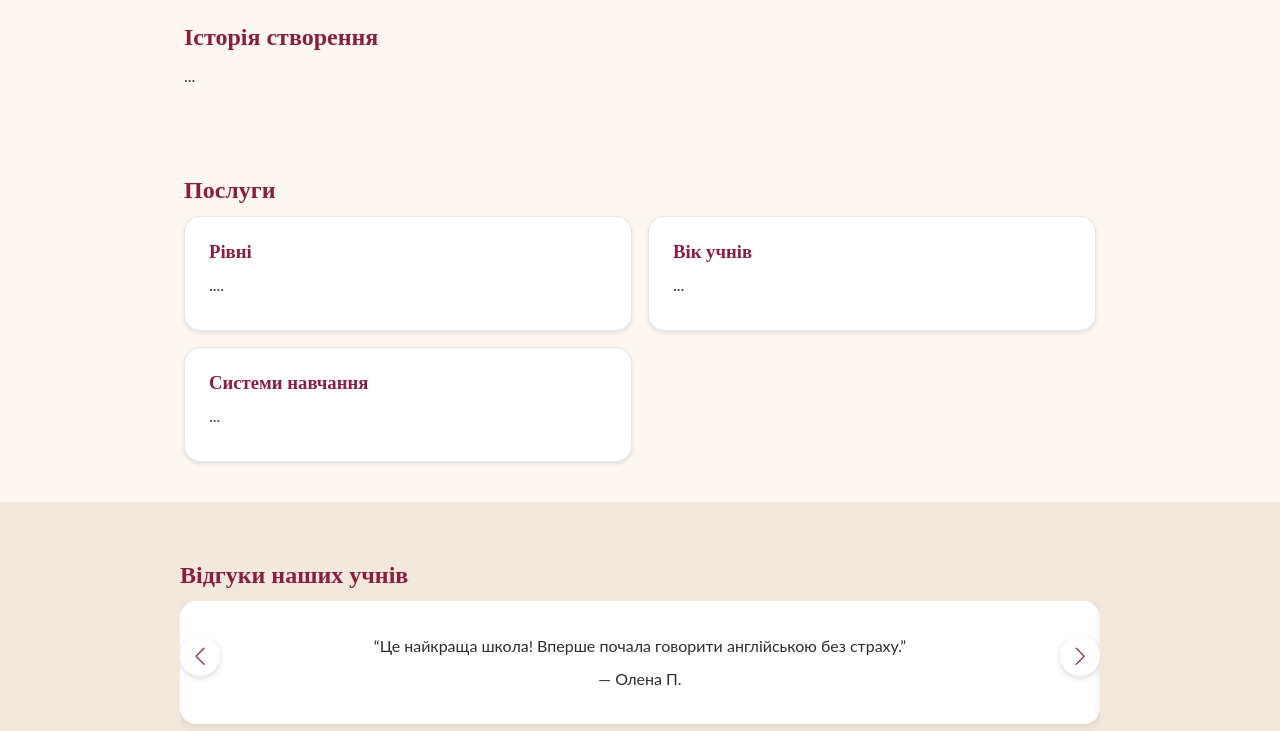
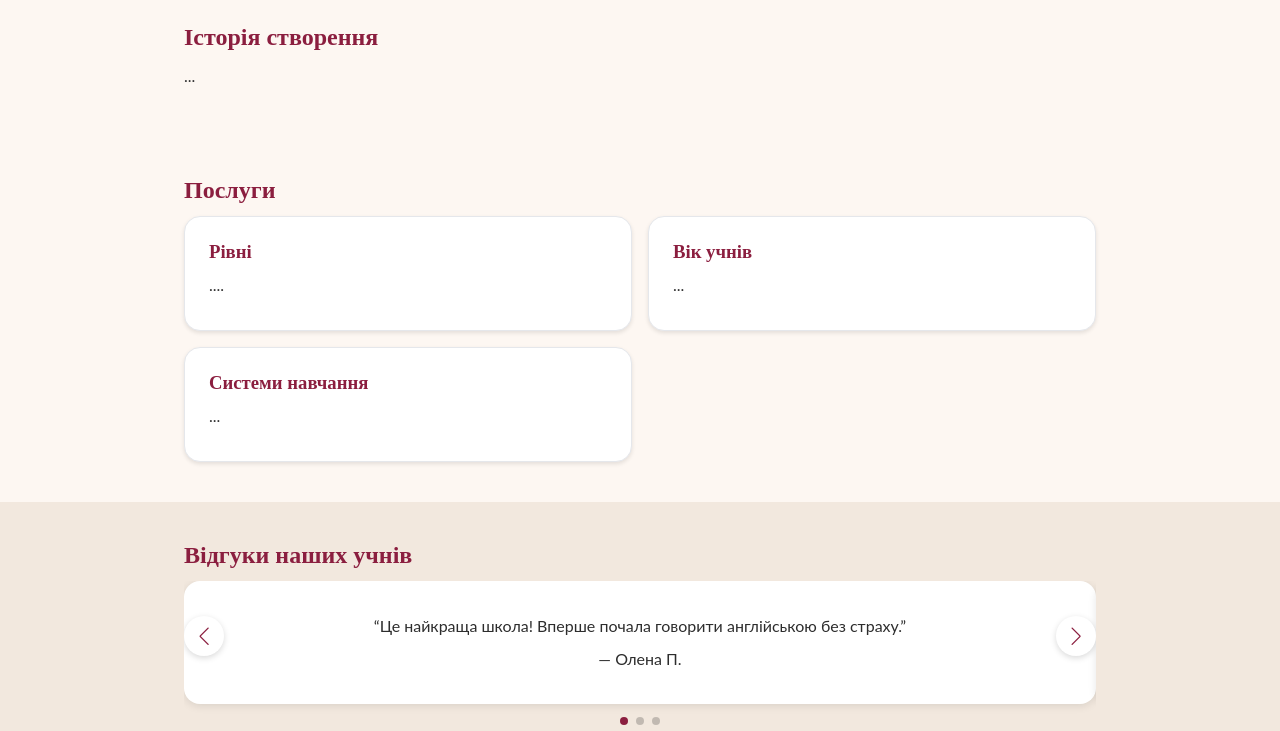
Before and after one commit to Sofi-Lav/Ruta, a plain HTML site: page index.html in a window 1280 px wide. Shown: the part 69-800 px from the top of the page. Drawn offline with nearby package versions, Linux system fonts and the light colour scheme; a script that the page names is missing.

Commit message:
no-problem

```diff
--- a/css/style.css
+++ b/css/style.css
@@ -62,11 +62,6 @@ footer {
   max-width: 960px;
   margin: 0 auto;
   padding: 0 1.5em;
-}
-
-.swiper-container {
-  width: 1000px;
-  padding: 20px;
 }
 
 /* Логотип та заголовок */
--- a/index.html
+++ b/index.html
@@ -65,7 +65,7 @@
     </section>
 
     <section class="alt">
-      <div class="container swiper-container">
+      <div class="container">
         <h2 id="reviews">Відгуки наших учнів</h2>
         <div class="swiper">
           <div class="swiper-wrapper">
```
